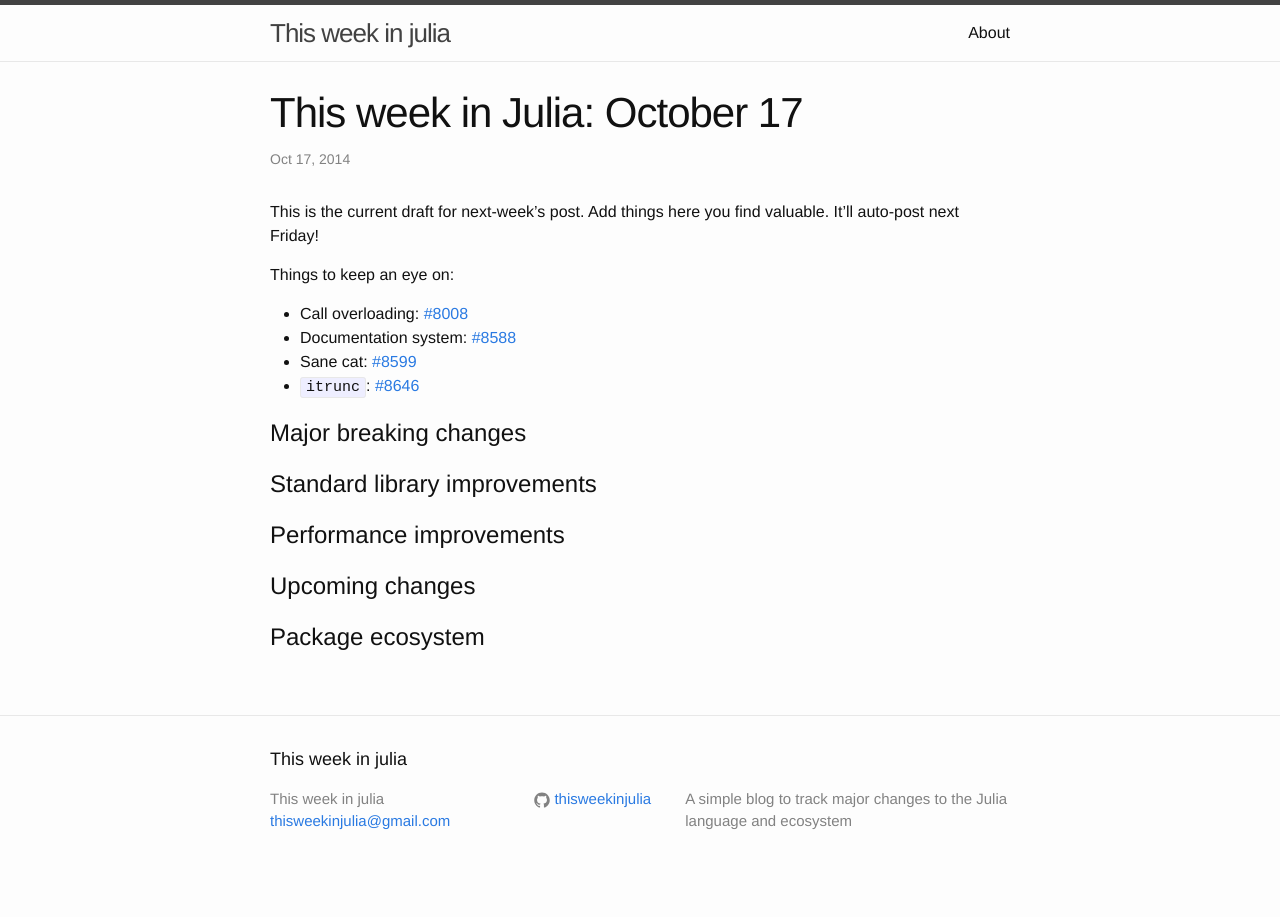
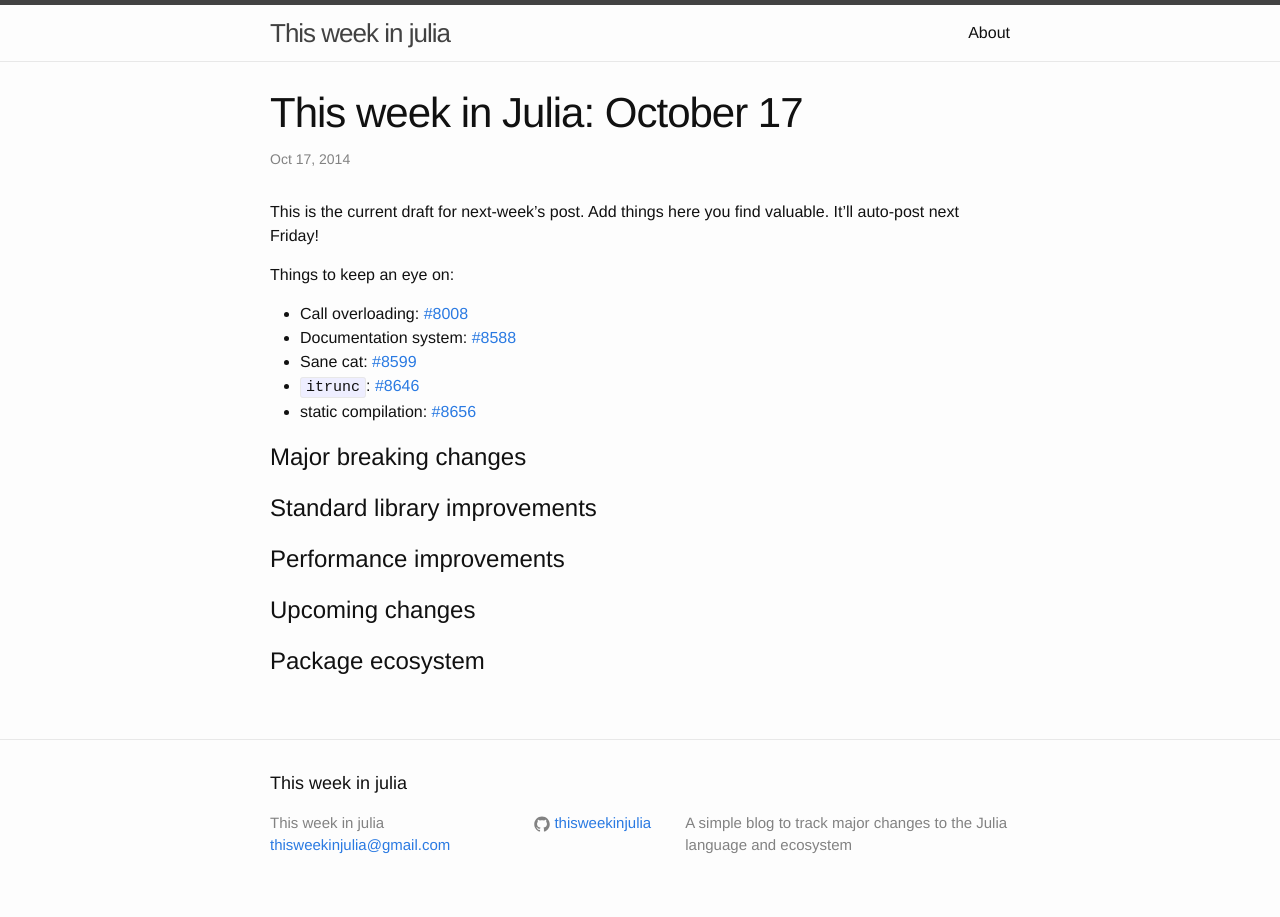
Before and after one commit to thisweekinjulia/thisweekinjulia.github.io, a Jekyll site: the page built from _posts/2014-10-17-October-17.markdown, in a window 1280 px wide. Built offline with Jekyll 4.4.1, drawn with Linux system fonts in a browser that asks for light colours.

Commit message:
Update 2014-10-17-October-17.markdown

```diff
--- a/_posts/2014-10-17-October-17.markdown
+++ b/_posts/2014-10-17-October-17.markdown
@@ -11,6 +11,7 @@ Things to keep an eye on:
 * Documentation system: [#8588](https://github.com/JuliaLang/julia/pull/8588)
 * Sane cat: [#8599](https://github.com/JuliaLang/julia/pull/8599)
 * `itrunc`: [#8646](https://github.com/JuliaLang/julia/issues/8646)
+* static compilation: [#8656](https://github.com/JuliaLang/julia/pull/8656)
 
 # Major breaking changes
 
```
